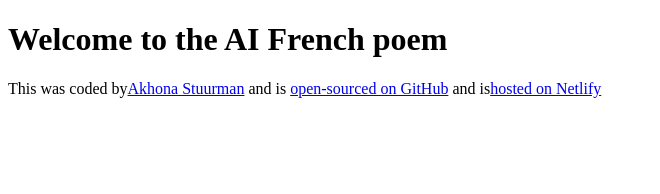
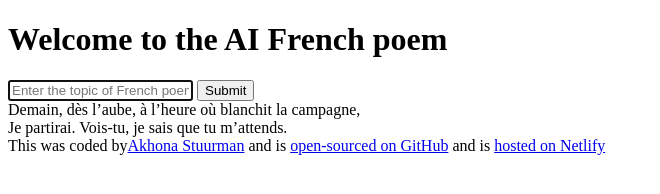
Before and after one commit to MsAikho/Al-Poem-Project, a plain HTML site: page src/index.html in a window 1280 px wide. Shown: the whole page, without its empty margins (0-660 px from the left). Drawn offline with Linux system fonts and the light colour scheme.

Commit message:
Added basic HTML

```diff
--- a/src/index.html
+++ b/src/index.html
@@ -7,7 +7,26 @@
     <title>Al Poem</title>
   </head>
   <body>
-    <h1>Welcome to the AI French poem</h1>
+    <header>
+      <h1>Welcome to the AI French poem</h1>
+    </header>
+    <main>
+      <form>
+        <input
+          type="text"
+          placeholder="Enter the topic of French poem"
+          autofocus
+          required
+          autocomplete="off"
+        />
+        <input type="submit" />
+      </form>
+      <div>
+        Demain, dès l’aube, à l’heure où blanchit la campagne,
+        <br />
+        Je partirai. Vois-tu, je sais que tu m’attends.
+      </div>
+    </main>
 
     <footer>
       This was coded by<a href="https://github.com/MsAikho/" target="_blank"
@@ -17,7 +36,11 @@
       <a href="https://github.com/MsAikho/Al-Poem-Project" target="_blank"
         >open-sourced on GitHub</a
       >
-      and is<a href="https://app.netlify.com/teams/msaikho/sites" target="_blank" >hosted on Netlify</a>
+      and is <a
+        href="https://app.netlify.com/teams/msaikho/sites"
+        target="_blank"
+        >hosted on Netlify</a
+      >
     </footer>
 
     <script src="index.js"></script>
```
